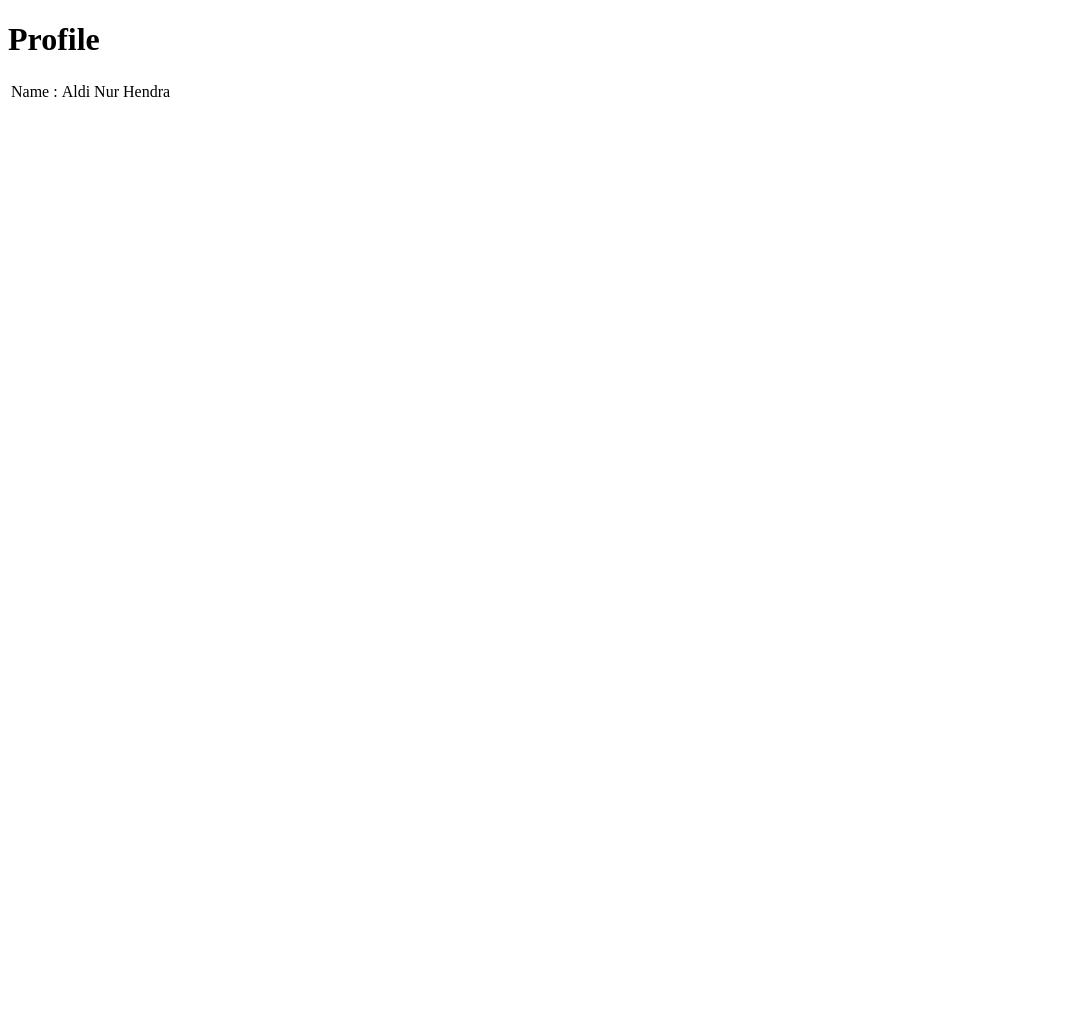
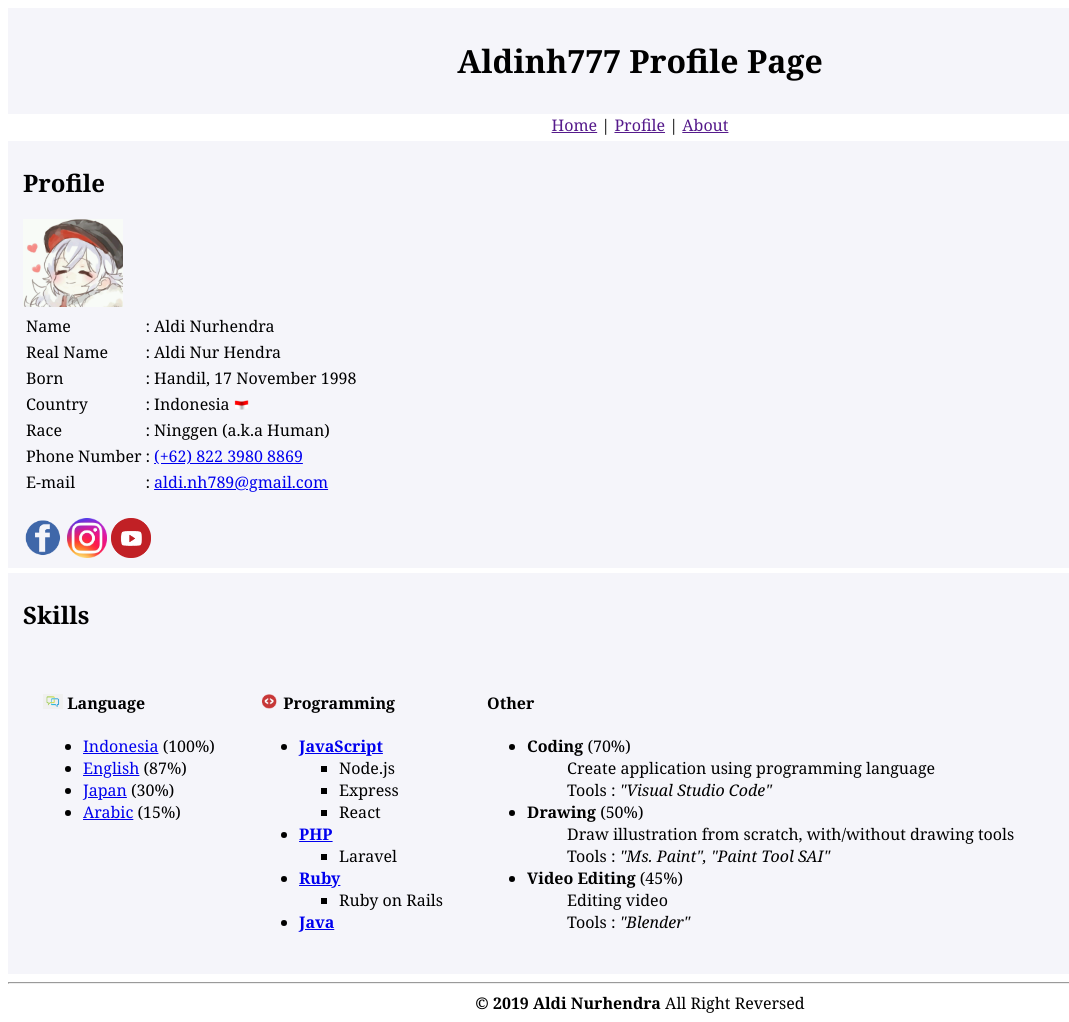
Before and after one commit to aldinh777/aldinh777.github.io, a plain HTML site: page index.html in a window 1280 px wide. Shown: the whole page, without its empty margins (0-1069 px from the left). Before the commit the page ends 800 px from the top, so only its background shows below. Drawn offline with Linux system fonts and the light colour scheme.

Commit message:
Update Profile

```diff
--- /dev/null
+++ b/css/style.css
@@ -0,0 +1,51 @@
+body {
+  font-family: Cambria, Cochin, Georgia, Times, 'Times New Roman', serif;
+}
+
+body > header {
+  padding: 10px 5px;
+  background: rgb(245, 245, 250);
+  text-align: center;
+}
+
+nav {
+  text-align: center;
+}
+
+article {
+  margin: 5px 0px;
+  padding: 5px 15px;
+  background: rgb(245, 245, 250);
+}
+
+footer {
+  text-align: center;
+}
+
+.social > a:link {
+  text-decoration: none;
+}
+
+.nested-list > li {
+  font-weight: bold;
+}
+
+.nested-list > li > ul {
+  font-weight: normal;
+  list-style: square;
+}
+
+.nested-list.other > li > ul {
+  list-style: none;
+}
+
+.skillset > div {
+  display: inline-block;
+  vertical-align: top;
+  margin: 10px;
+  padding: 10px;
+}
+
+.percent {
+  font-weight: normal;
+}
--- a/index.html
+++ b/index.html
@@ -4,16 +4,150 @@
 		<meta charset="UTF-8">
 		<meta name="viewport" content="width=device-width, initial-scale=1.0">
 		<meta http-equiv="X-UA-Compatible" content="ie=edge">
-		<title>Aldinh777 Homepage</title>
+		<title>Aldinh777 Profile Page</title>
+		<link rel="stylesheet" href="css/style.css">
 	</head>
 	<body>
-		<h1>Profile</h1>
+
+		<header>
+			<h1>Aldinh777 Profile&nbsp;Page</h1>
+		</header>
+
+		<nav>
+			<a href="">Home</a> | <a href="">Profile</a> | <a href="">About</a>
+		</nav>
+
+		<section>
+
+			<article>
+				<h2>Profile</h2>
+				<img src="img/zeppy.jpg" width="100px">
 				<table>
 					<tr>
 						<td>Name</td>
 						<td>:</td>
+						<td>Aldi Nurhendra</td>
+					</tr>
+					<tr>
+						<td>Real Name</td>
+						<td>:</td>
 						<td>Aldi Nur Hendra</td>
 					</tr>
+					<tr>
+						<td>Born</td>
+						<td>:</td>
+						<td>Handil, 17 November 1998</td>
+					</tr>
+					<tr>
+						<td>Country</td>
+						<td>:</td>
+						<td>Indonesia <img src="img/indo.gif" width="15px"></td>
+					</tr>
+					<tr>
+						<td>Race</td>
+						<td>:</td>
+						<td>Ninggen (a.k.a Human)</td>
+					</tr>
+					<tr>
+						<td>Phone Number</td>
+						<td>:</td>
+						<td>
+							<a href="tel:+6282239808869">(+62) 822 3980 8869</a>
+						</td>
+					</tr>
+					<tr>
+						<td>E-mail</td>
+						<td>:</td>
+						<td>
+							<a href="mailto:aldi.nh789@gmail.com">aldi.nh789@gmail.com</a>
+						</td>
+					</tr>
 				</table>
+				<br>
+				<div class="social">
+					<a href="https://www.facebook.com/aldochenharevaldo.revaldo">
+						<img src="img/fb.png" alt="facebook" width="40px">
+					</a>
+					<a href="https://www.instagram.com/aldi_nurhendra/">
+						<img src="img/ig.png" alt="instagram" width="40px">
+					</a>
+					<a href="https://www.youtube.com/channel/UCCSHkR4wfIJPR_K3WkBWVKg">
+						<img src="img/yt.png" alt="youtube" width="40px">
+					</a>
+				</div>
+			</article>
+
+			<article>
+				<h2>Skills</h2>
+				<div class="skillset">
+					<div>
+						<h4>
+							<img src="img/lang.png" width="20px" height="15px"> Language
+						</h4>
+						<ul>
+							<li><a href="https://en.wikipedia.org/wiki/Indonesian_language">Indonesia</a> (100%)</li>
+							<li><a href="https://en.wikipedia.org/wiki/English_language">English</a> (87%)</li>
+							<li><a href="https://en.wikipedia.org/wiki/Japanese_language">Japan</a> (30%)</li>
+							<li><a href="https://en.wikipedia.org/wiki/Arabic">Arabic</a> (15%)</li>
+						</ul>
+					</div>
+					<div>
+						<h4>
+							<img src="img/html.png" width="20px" height="15px"> Programming
+						</h4>
+						<ul class="nested-list">
+								<li><a href="https://en.wikipedia.org/wiki/JavaScript">JavaScript</a>
+									<ul>
+										<li>Node.js</li>
+										<li>Express</li>
+										<li>React</li>
+									</ul>
+								</li>
+								<li><a href="https://en.wikipedia.org/wiki/PHP">PHP</a>
+									<ul>
+										<li>Laravel</li>
+									</ul>
+								</li>
+									<li><a href="https://en.wikipedia.org/wiki/Ruby_(programming_language)">Ruby</a>
+								<ul>
+									<li>Ruby on Rails</li>
+								</ul>
+							</li>
+							<li><a href="https://en.wikipedia.org/wiki/Java_(programming_language)">Java</a></li>
+						</ul>
+					</div>
+					<div>
+						<h4>Other</h4>
+						<ul class="nested-list other">
+							<li>Coding <span class="percent">(70%)</span>
+								<ul>
+									<li>Create application using programming language</li>
+									<li>Tools : <i>"Visual Studio Code"</i></li>
+								</ul>
+							</li>
+							<li>Drawing <span class="percent">(50%)</span>
+								<ul>
+									<li>Draw illustration from scratch, with/without drawing tools</li>
+									<li>Tools : <i>"Ms. Paint", "Paint Tool SAI"</i></li>
+								</ul>
+							</li>
+							<li>Video Editing <span class="percent">(45%)</span>
+								<ul>
+									<li>Editing video</li>
+									<li>Tools : <i>"Blender"</i></li>
+								</ul>
+							</li>
+						</ul>
+					</div>
+				</div>
+			</article>
+
+		</section>
+
+		<footer>
+			<hr>
+			<b>&copy; 2019 Aldi Nurhendra</b> All Right Reversed
+		</footer>
+
 	</body>
 </html>
```
Also changed, not shown: img/fb.png (added), img/html.png (added), img/ig.png (added), img/indo.gif (added), img/lang.png (added), img/yt.png (added), img/zeppy.jpg (added). Lines whose indentation alone changed are shown as unchanged.
